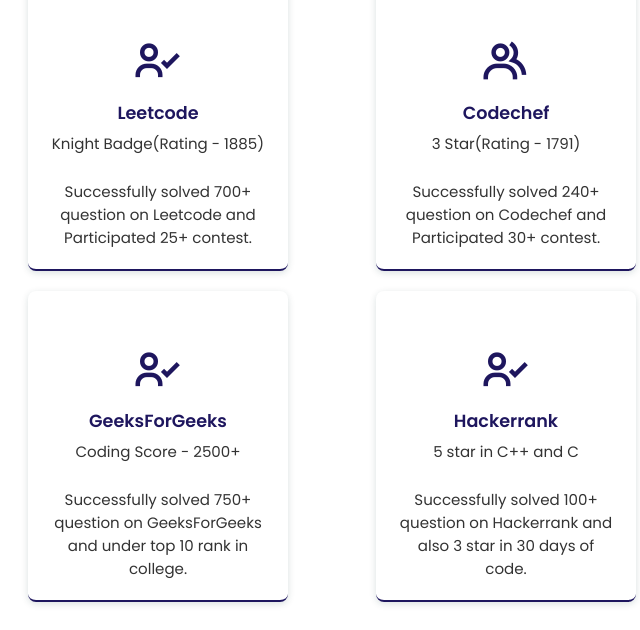
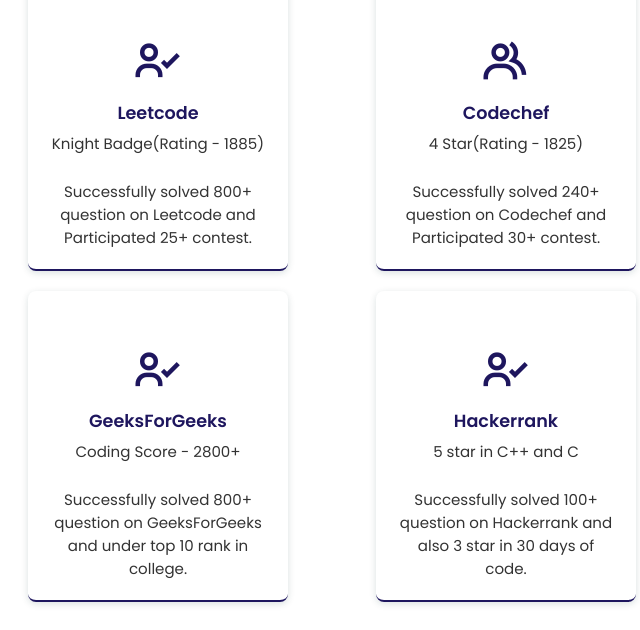
Before and after one commit to alok8756/Alok_Portfolio_2001, a plain HTML site: page index.html in a window 1280 px wide. Shown: the part 3280-3910 px from the top of the page, 134-774 px from the left. Drawn offline with nearby package versions, Linux system fonts and the light colour scheme.

Commit message:
Update index.html

```diff
--- a/index.html
+++ b/index.html
@@ -88,7 +88,7 @@ Feel free to reach out and connect with me through the social links below.  </p>
 
                 <!-- <div class="info-box">
                     <i class='bx bxs-phone'></i>
-                    <span>+91 8756163035</span>
+
                 </div> -->
 
                 <div class="info-box">
@@ -218,14 +218,14 @@ Feel free to reach out and connect with me through the social links below.  </p>
            <i class="bx bx-user-check"></i>
          <a href="https://leetcode.com/alokmaddheshiya0010/ " target="_blank"><h3>Leetcode</h3></a>
            <span>Knight Badge(Rating - 1885)</span><br>
-           <span>Successfully solved 700+ question on Leetcode and Participated 25+ contest.</span>
+           <span>Successfully solved 800+ question on Leetcode and Participated 25+ contest.</span>
 
      </div>
 
      <div class="services-box education">
            <i class='bx bx-group'></i>
          <a href="https://www.codechef.com/users/alok_0010"  target="_blank"><h3>Codechef</h3></a>
-           <span>3 Star(Rating - 1791)</span><br>
+           <span>4 Star(Rating - 1825)</span><br>
            <span>Successfully solved 240+ question on Codechef and Participated 30+ contest.</span>
 
      </div>
@@ -240,8 +240,8 @@ Feel free to reach out and connect with me through the social links below.  </p>
      <div class="services-box education">
         <i class="bx bx-user-check"></i>
       <a href="https://auth.geeksforgeeks.org/user/alokmaddheshiya0010/practice" target="_blank"><h3>GeeksForGeeks</h3></a>
-        <span>Coding Score - 2500+ </span><br>
-        <span>Successfully solved 750+ question on GeeksForGeeks and under top 10 rank in college.</span>
+        <span>Coding Score - 2800+ </span><br>
+        <span>Successfully solved 800+ question on GeeksForGeeks and under top 10 rank in college.</span>
 
      </div>
 
```
